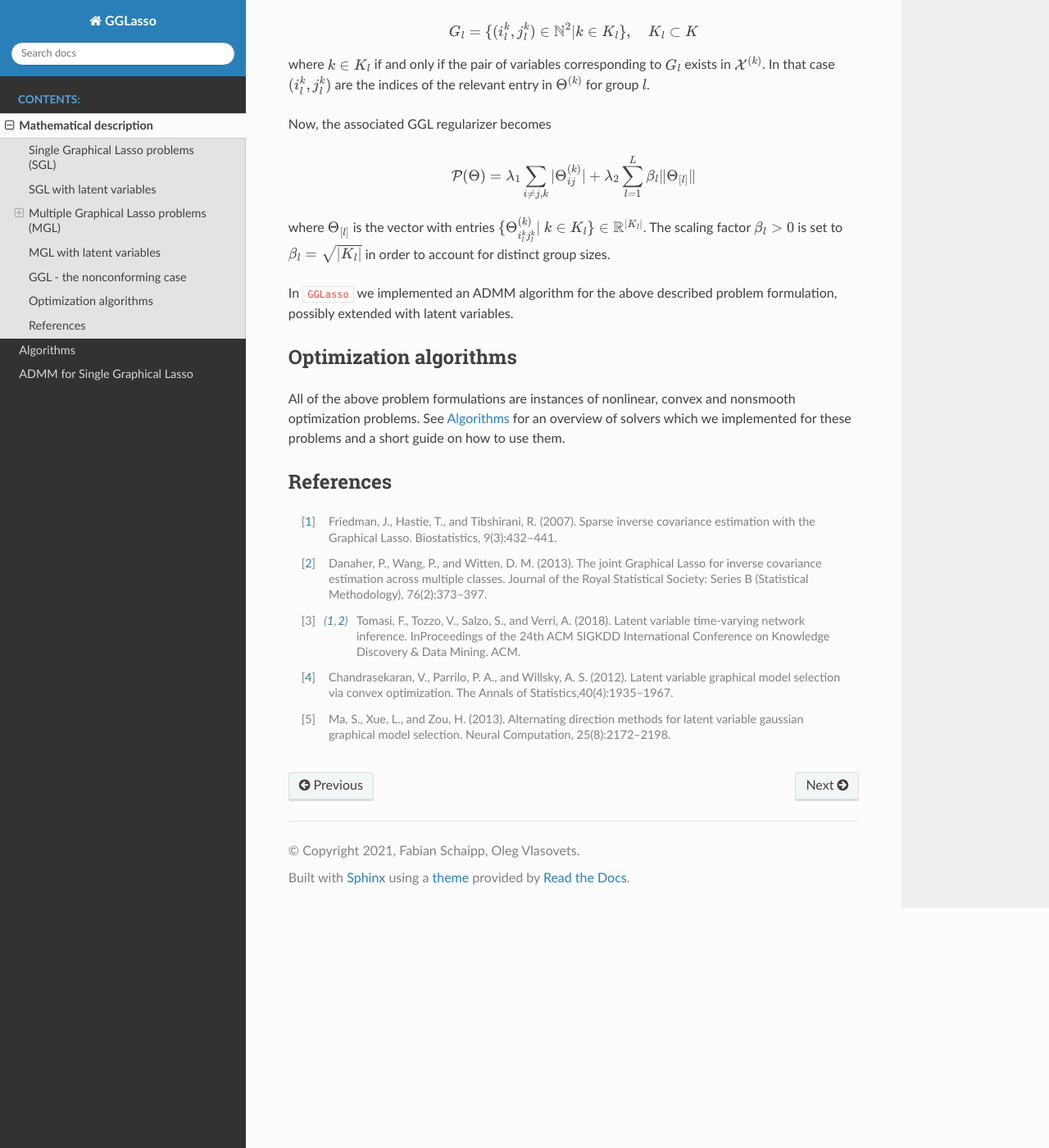
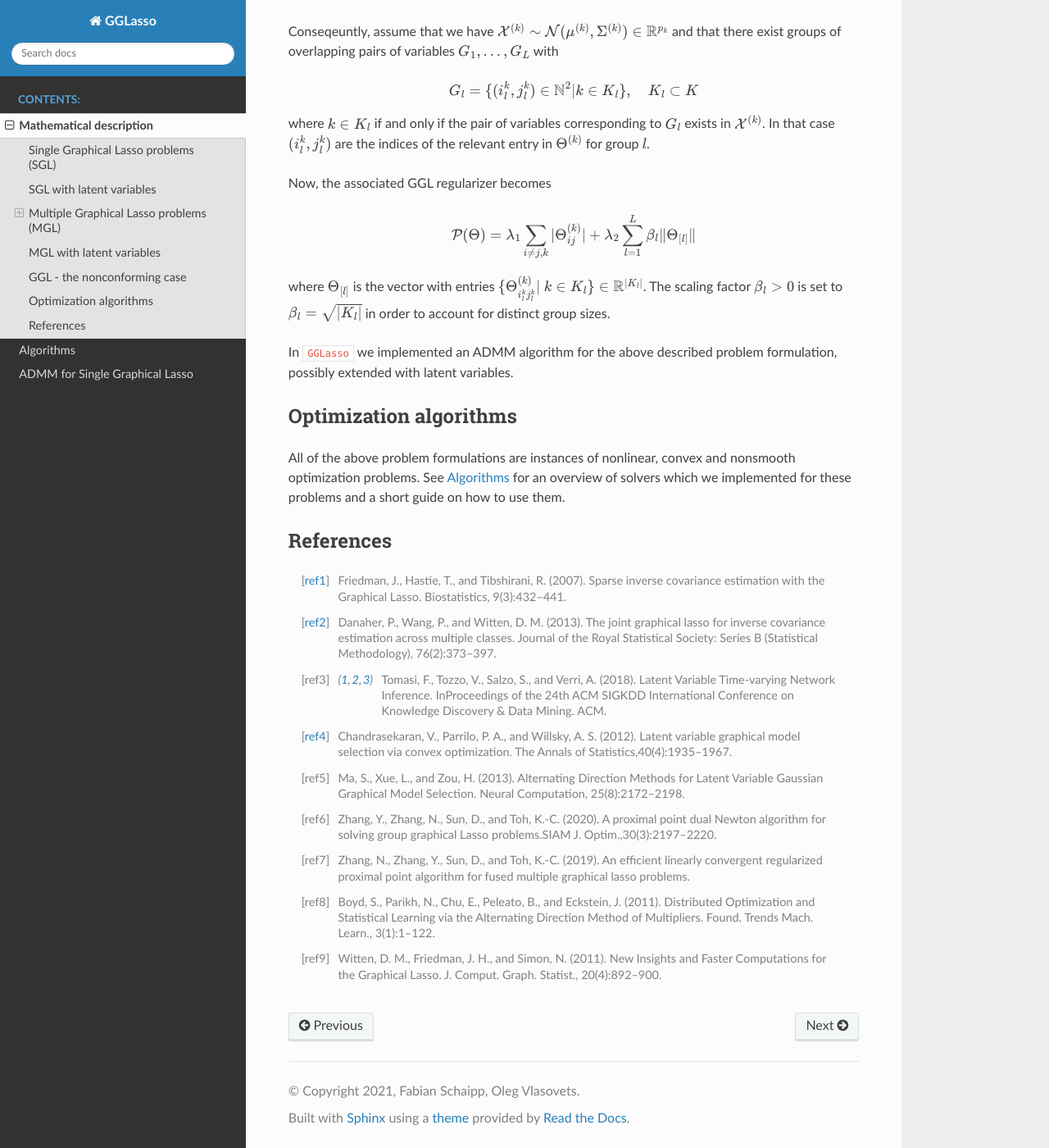
Before and after one commit to fabian-sp/GGLasso, a Sphinx documentation site: the page built from docs/source/math_description.rst, in a window 1280 px wide and 1400 px high, scrolled down 2484 px. Shown: the whole window at 82% size. Built offline with Sphinx 7.4.7 and the Read the Docs theme 2.0.0, drawn with Linux system fonts in a browser that asks for light colours; some of the changed text lies outside the part shown.

```diff
--- a/docs/source/math_description.rst
+++ b/docs/source/math_description.rst
@@ -15,7 +15,7 @@ Zeros in the precision matrix, :math:`\Sigma^{-1}` correspond to conditional ind
 Typically, we are given a sample of :math:`N` independent samples of :math:`X` for which we can compute the empirical covariance matrix :math:`S`.
 Even though :math:`S^{-1}` (if exists) is the maximum-likelihood estimator of the precision matrix, it is not guaranteed to be sparse.
 
-This leads to the nonsmooth convex optimization problem, known under the name of Graphical Lasso [1]_, given by
+This leads to the nonsmooth convex optimization problem, known under the name of Graphical Lasso [ref1]_, given by
 
 .. math::
    \min_{\Theta \in \mathbb{S}^p_{++}} - \log \det \Theta + \mathrm{Tr}(S\Theta) + \lambda \|\Theta\|_{1,od}
@@ -25,7 +25,7 @@ where :math:`\mathbb{S}^p_{++}` is the cone of symmetric positive definite matri
 SGL with latent variables
 ^^^^^^^^^^^^^^^^^^^^^^^^^^^^^^^^^^^^^^^^^^^^^^^^^^^^^^^^^^^^^^^^^^^^
 
-In presence of latent variables, the precision matrix of the marginal of observable variables turns out to have the structure *sparse - low rank* [4]_. The problem can then be formulated as
+In presence of latent variables, the precision matrix of the marginal of observable variables turns out to have the structure *sparse - low rank* [ref4]_. The problem can then be formulated as
 
 .. math::
    \min_{\Theta, L \in \mathbb{S}^p} - \log \det (\Theta -L) + \mathrm{Tr}(S(\Theta-L)) + \lambda \|\Theta\|_{1,od} + \mu \|L\|_{\star}
@@ -35,7 +35,7 @@ where :math:`\|\cdot\|_{\star}` is the nuclear norm (sum of singular values). :m
 Multiple Graphical Lasso problems (MGL)
 ^^^^^^^^^^^^^^^^^^^^^^^^^^^^^^^^^^^^^^^^^
 
-In many applications, compositional or temporal data is available. Hence, there has been an increased interest in estimating precision matrices for multiple instances jointly [2]_, [3]_. Mathematically, we consider :math:`K` Gaussians
+In many applications, compositional or temporal data is available. Hence, there has been an increased interest in estimating precision matrices for multiple instances jointly [ref2]_, [ref3]_. Mathematically, we consider :math:`K` Gaussians
 
 .. math::
    \mathcal{X}^{(k)} \sim \mathcal{N}(\mu^{(k)}, \Sigma^{(k)})\in \mathbb{R}^{p}
@@ -74,10 +74,12 @@ with positive numbers :math:`\lambda_1, \lambda_2`. The first term promotes off-
 MGL with latent variables
 ^^^^^^^^^^^^^^^^^^^^^^^^^^^^^^^^^^^^^^^^^^^^^^^^^^^^^^^^^^^^^^^^^^^^^^^^^^^^^^^^^^
 
-Analogous to SGL, we can extend MGL problems with latent variables. For instance, and ADMM algorithm and software are available for FGL [3]_. The problem formulation then becomes
+Analogous to SGL, we can extend MGL problems with latent variables.  The problem formulation then becomes
 
 .. math::
    \min_{\Theta, L}\quad \sum_{k=1}^{K} \left(-\log\det(\Theta^{(k)}- L^{(k)}) + \langle S^{(k)},  \Theta^{(k)} - L^{(k)} \rangle \right)+ \mathcal{P}(\Theta) +\sum_{k=1}^{K} \mu_k \|L^{(k)}\|_{\star}.
+
+An ADMM algorithm and software is already available for FGL [ref3]_, however in [ref3]_ also the deviation of the low rank matrices is included in the penalty.
 
 GGL - the nonconforming case
 ^^^^^^^^^^^^^^^^^^^^^^^^^^^^^^^^^^^^^^^^^^^^^^^^^^^^^^^^^^^^^^^^^^^^^^^^^^^^^^^^^^
@@ -109,8 +111,12 @@ All of the above problem formulations are instances of nonlinear, convex and non
 References
 ^^^^^^^^^^^
 
-.. [1]  Friedman, J., Hastie, T., and Tibshirani, R. (2007).  Sparse inverse covariance estimation with the Graphical Lasso. Biostatistics, 9(3):432–441.
-.. [2]  Danaher, P., Wang, P., and Witten, D. M. (2013).  The joint Graphical Lasso for inverse covariance estimation across multiple classes. Journal of the Royal Statistical Society: Series B (Statistical Methodology), 76(2):373–397.
-.. [3] Tomasi, F., Tozzo, V., Salzo, S., and Verri, A. (2018).  Latent variable time-varying network inference. InProceedings of the 24th ACM SIGKDD International Conference on Knowledge Discovery & Data Mining. ACM.
-.. [4]  Chandrasekaran, V., Parrilo, P. A., and Willsky, A. S. (2012). Latent variable graphical model selection via convex optimization. The Annals of Statistics,40(4):1935–1967.
-.. [5] Ma,  S., Xue,  L., and Zou, H.  (2013). Alternating direction methods for latent variable gaussian graphical model selection. Neural Computation, 25(8):2172–2198.
+.. [ref1]  Friedman, J., Hastie, T., and Tibshirani, R. (2007).  Sparse inverse covariance estimation with the Graphical Lasso. Biostatistics, 9(3):432–441.
+.. [ref2]  Danaher, P., Wang, P., and Witten, D. M. (2013).  The joint graphical lasso for inverse covariance estimation across multiple classes. Journal of the Royal Statistical Society: Series B (Statistical Methodology), 76(2):373–397.
+.. [ref3] Tomasi, F., Tozzo, V., Salzo, S., and Verri, A. (2018).  Latent Variable Time-varying Network Inference. InProceedings of the 24th ACM SIGKDD International Conference on Knowledge Discovery & Data Mining. ACM.
+.. [ref4]  Chandrasekaran, V., Parrilo, P. A., and Willsky, A. S. (2012). Latent variable graphical model selection via convex optimization. The Annals of Statistics,40(4):1935–1967.
+.. [ref5] Ma,  S., Xue,  L., and Zou, H.  (2013). Alternating Direction Methods for Latent Variable Gaussian Graphical Model Selection. Neural Computation, 25(8):2172–2198.
+.. [ref6] Zhang, Y., Zhang, N., Sun, D., and Toh, K.-C. (2020). A proximal point dual Newton algorithm for solving group graphical Lasso problems.SIAM J. Optim.,30(3):2197–2220.
+.. [ref7] Zhang, N., Zhang, Y.,  Sun, D., and  Toh, K.-C. (2019). An efficient linearly convergent regularized proximal point algorithm for fused multiple graphical lasso problems.
+.. [ref8] Boyd, S., Parikh, N., Chu, E., Peleato, B., and Eckstein, J. (2011). Distributed Optimization and Statistical Learning via the Alternating Direction Method of Multipliers. Found. Trends Mach. Learn., 3(1):1–122.
+.. [ref9] Witten, D. M., Friedman, J. H., and Simon, N. (2011). New Insights and Faster Computations for the Graphical Lasso. J. Comput. Graph. Statist., 20(4):892–900.
```
Also changed, not shown: docs/source/solvers.rst (+22 -6 lines).
